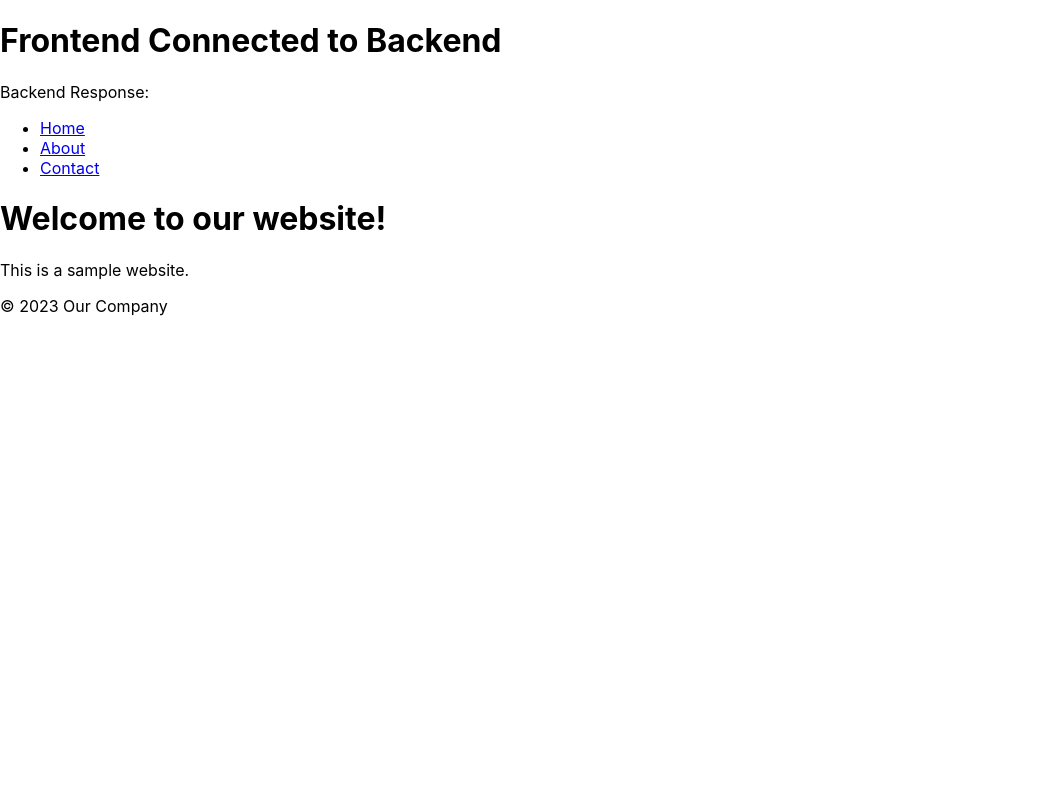
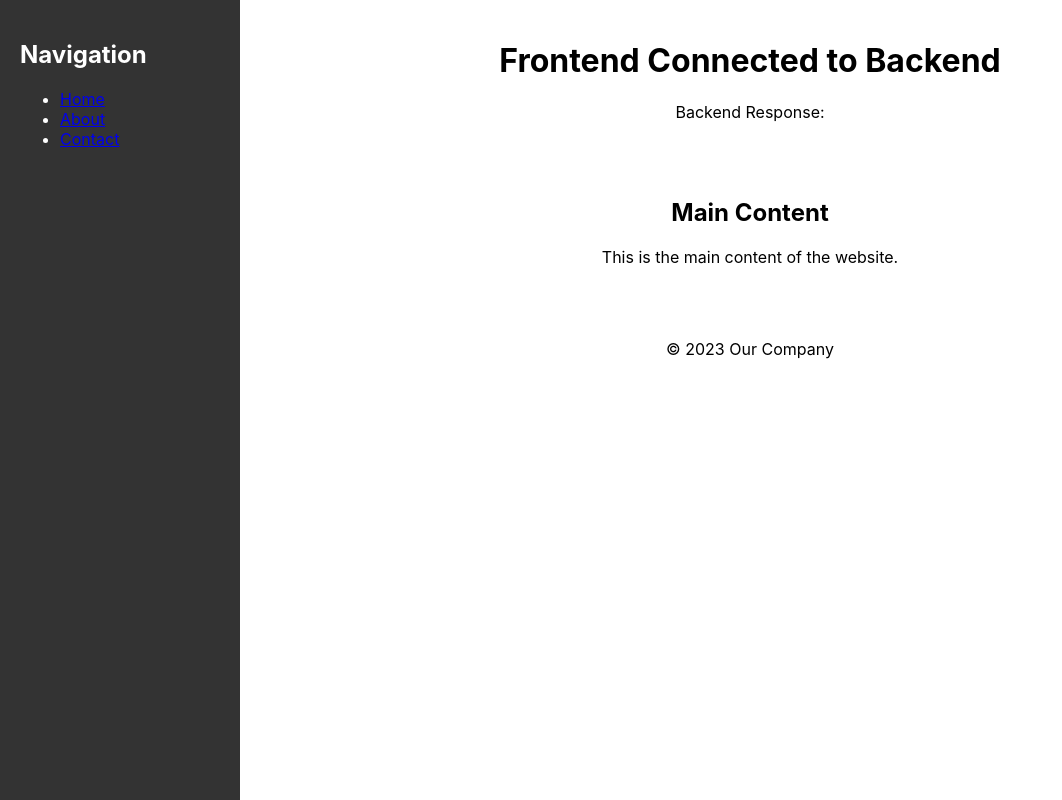
Before and after one commit to AustinGilbe/SeniorDesign, a React (Create React App) app in the folder frontend/: page / in a window 1280 px wide. Shown: the whole page, without its empty margins (0-1062 px from the left). Built offline with nearby package versions, Linux system fonts and the light colour scheme; no server answers.

Commit message:
starting HTML

```diff
--- a/frontend/src/App.js
+++ b/frontend/src/App.js
@@ -1,5 +1,5 @@
 import React, { useEffect, useState } from 'react';
-
+import './styles.css';
 function App()
 {
   const [message, setMessage] = useState('');
@@ -14,26 +14,28 @@ function App()
 
   return (
     <div>
+      <div className="temp">
       <h1>Frontend Connected to Backend</h1>
       <p>Backend Response: {message}</p>
+      </div>
 
-
-    <header>
-      <nav>
+      <div className="sidebar">
+        <h2>Navigation</h2>
         <ul>
           <li><a href="#">Home</a></li>
           <li><a href="#">About</a></li>
           <li><a href="#">Contact</a></li>
         </ul>
-      </nav>
-    </header>
-    <main>
-      <h1>Welcome to our website!</h1>
-      <p>This is a sample website.</p>
-    </main>
-    <footer>
-      <p>&copy; 2023 Our Company</p>
-    </footer>
+      </div>
+
+
+      <div className="main-content">
+        <h2>Main Content</h2>
+        <p>This is the main content of the website.</p>
+      </div>
+      <footer className='temp'>
+        <p>&copy; 2023 Our Company</p>
+      </footer>
   </div>
   );
 }
--- /dev/null
+++ b/frontend/src/styles.css
@@ -0,0 +1,22 @@
+.sidebar {
+    position: fixed;
+    top: 0;
+    left: 0;
+    width: 200px;
+    height: 100vh;
+    background-color: #333;
+    color: #fff;
+    padding: 20px;
+  }
+
+  .main-content {
+    margin-left: 220px;
+    padding: 20px;
+    text-align: center;
+  }
+
+  .temp{
+    margin-left: 220px;
+    padding: 20px;
+    text-align: center;
+  }
```
